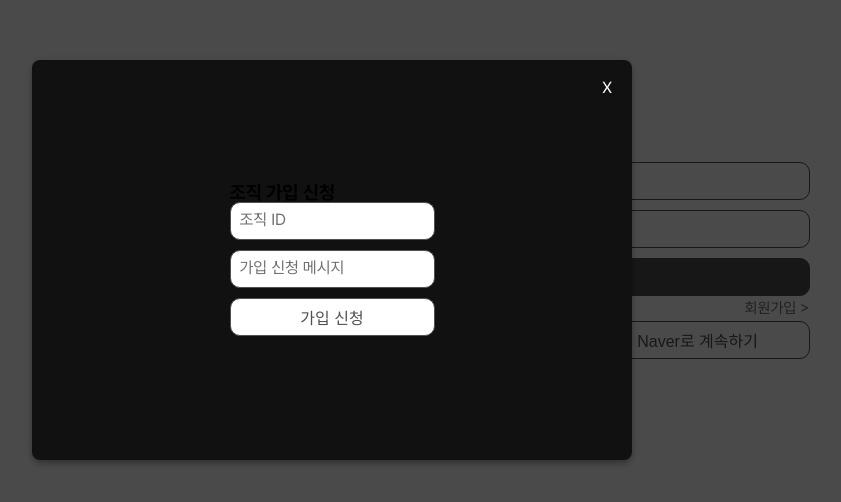
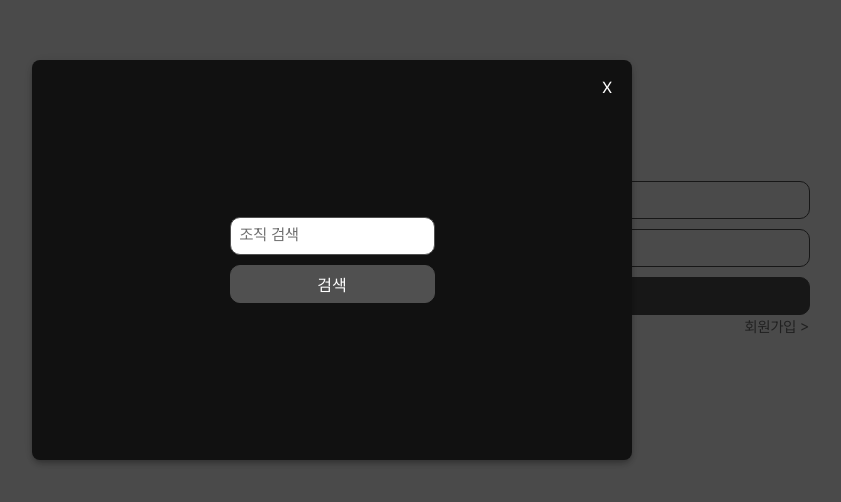
Before and after one commit to onezero-dju/2024-UCD_WEB_FRONT, a React (Create React App) app: page /login in a window 1280 px wide. Shown: the part 140-642 px from the top of the page, without its empty margins (308-1149 px from the left). Built offline with nearby package versions, Linux system fonts and the light colour scheme.

Commit message:
feat: 조직 검색 및 신청 로직 구현

```diff
--- a/src/components/Button/Button.jsx
+++ b/src/components/Button/Button.jsx
@@ -5,11 +5,11 @@ import './Button.css'
 /**
  * 버튼 컴포넌트
  */
-export const Button = ({primary=false, type, size='medium', label='button'}) => {
+export const Button = ({primary=false, type, size='medium', label='button', onClick}) => {
   const mode = primary ? 'primary' : 'secondary';
 
   return (
-    <button className={['btn', mode, size].join(' ')} type={type}>{label}</button>
+    <button className={['btn', mode, size].join(' ')} type={type} onClick={onClick}>{label}</button>
   )
 }
 
--- a/src/components/LoginContainer/LoginContainer.jsx
+++ b/src/components/LoginContainer/LoginContainer.jsx
@@ -1,162 +1,219 @@
-import React, { useState } from 'react'
-import {Link, useNavigate} from 'react-router-dom';
+import React, { useState } from 'react';
+import { Link, useNavigate } from 'react-router-dom';
 import { Button } from '../Button/Button';
 import { Input } from '../Input/Input';
-import './LoginContainer.css'
-import axios from "axios";
-import useCheckLogin from "../../hooks/useCheckLogin";
-import {useCookies} from "react-cookie";
-import ModalFrame from "../ModalFrame/ModalFrame";
+import './LoginContainer.css';
+import axios from 'axios';
+import { useCookies } from 'react-cookie';
+import ModalFrame from '../ModalFrame/ModalFrame';
 
 export default function LoginContainer() {
-    const [id, setId] = useState("");
-    const [password, setPassword] = useState("");
+  const [id, setId] = useState('');
+  const [password, setPassword] = useState('');
   const [cookies, setCookie] = useCookies(['token']);
   const [isModalOpen, setIsModalOpen] = useState(true);
-    const [organizationId, setOrganizationId] = useState("");
-    const [message, setMessage] = useState("");
+  const [organizationId, setOrganizationId] = useState('');
+  const [message, setMessage] = useState('');
+  const [searchKeyword, setSearchKeyword] = useState('');
+  const [searchResults, setSearchResults] = useState([]);
   const navigate = useNavigate();
 
   const handleSubmit = async (event) => {
-        // 기본 폼 제출 방지
     event.preventDefault();
 
-        // 비밀번호 유효성 검사
     if (password.length < 8) {
-          alert("비밀번호는 최소 8자 이상이어야 합니다.");
+      alert('비밀번호는 최소 8자 이상이어야 합니다.');
       return;
     }
 
-        // 추후 암호화 및 전송 필요
-        console.log("아이디:", id);
-        console.log("비밀번호:", password);
-
-        // 로그인 요청 API 통신
-        try{
+    try {
       const response = await axios.post(`${process.env.REACT_APP_API_URL}/login`, {
-                "email": id,
-                "password": password
+        email: id,
+        password: password,
       });
-            if(response.data.code === 200){
-                alert("로그인이 성공하였습니다");
+      if (response.data.code === 200) {
+        alert('로그인이 성공하였습니다');
         setCookie('token', response.data.token);
-                checkUserOrganization(cookies.token);
-                // console.log(cookies['token']);
-            }else{
-                alert("로그인이 실패하였습니다");
+        checkUserOrganization(response.data.token);
+      } else {
+        alert('로그인이 실패하였습니다');
       }
-
-        }catch(error){
-            if(error.code === 401){
-                alert(error.message);
-            }
-            else{
+    } catch (error) {
+      if (error.response && error.response.status === 401) {
+        alert('인증 오류: ' + error.message);
+      } else {
         console.error('로그인 에러', error);
-                alert("로그인 실패");
+        alert('로그인 실패');
       }
     }
   };
 
-    const checkUserOrganization = async(token) => {
-        try{
+  const checkUserOrganization = async (token) => {
+    try {
       const response = await axios.get(`${process.env.REACT_APP_API_URL}/api/organization/my`, {
         headers: {
-                    "Content-Type": "application/json",
+          'Content-Type': 'application/json',
           Authorization: `Bearer ${token}`,
         },
       });
-            if(response.data){
-                navigate('/main')
-            }
-            else{
+      if (response.data) {
+        navigate('/main');
+      } else {
         setIsModalOpen(true);
       }
-        }catch (error){
+    } catch (error) {
       if (error.response && error.response.status === 403) {
-                alert("이 리소스에 대한 권한이 없습니다.");
+        alert('이 리소스에 대한 권한이 없습니다.');
       } else {
         console.error('조직 확인 에러', error);
-                alert("조직 정보를 불러오는 데 실패했습니다.");
+        alert('조직 정보를 불러오는 데 실패했습니다.');
       }
     }
-    }
+  };
 
-    const handleJoinOrganization = async (event) => {
-        event.preventDefault();
-
-        if (!organizationId || !message) {
-            alert("조직 ID와 메시지를 모두 입력해주세요.");
+  const handleSearchOrganization = async (event) => {
+		event.preventDefault()
+    if (!searchKeyword) {
+      alert('검색할 조직 이름을 입력해주세요.');
       return;
     }
-
     try {
-            const response = await axios.post(`${process.env.REACT_APP_API_URL}/api/organizations/${organizationId}/join`, {
-                message: message,
-            }, {
+      const response = await axios.get(
+        `${process.env.REACT_APP_API_URL}/api/organizations/search`,
+        {
+          params: {
+            keyword: searchKeyword,
+          },
           headers: {
             Authorization: `Bearer ${cookies.token}`,
-                    "Content-Type": "application/json",
           },
-            });
+        }
+      );
+			response.data = {
+				"code": 200,
+				"message": "success",
+				"data": [
+						{
+								"organization_id": 3,
+								"organization_name": "한화이글스",
+								"description": "hi",
+								"created_at": "2024-09-12T10:31:35.770401"
+						},
+						{
+								"organization_id": 5,
+								"organization_name": "스티브",
+								"description": "steve",
+								"created_at": "2024-09-21T09:03:29.016079"
+						},
+						{
+								"organization_id": 7,
+								"organization_name": "테니스",
+								"description": "steve",
+								"created_at": "2024-09-25T05:11:19.946418"
+						}
+				]
+			}
+      if (response.data.code === 200) {
+        setSearchResults(response.data.data);
+      } else {
+        alert('조직 검색에 실패했습니다.');
+				console.log(response.data.code);
+      }
+    } catch (error) {
+      console.error('조직 검색 에러', error);
+      alert('조직 검색에 실패했습니다.');
+    }
+  };
 
-            if (response.status === 200) {
-                alert("조직 가입 신청이 성공했습니다.");
-                setIsModalOpen(false); // Close the modal after successful submission
+	const handleJoinOrganization = async (id) => {
+		console.log(id);
+		try {
+			const response = await axios.post(
+				`${process.env.REACT_APP_API_URL}/api/organizations/${id}/join`,
+				{
+					message: "가입 신청합니다.",
+				},
+				{
+					headers: {
+						Authorization: `Bearer ${cookies.token}`,
+						'Content-Type': 'application/json',
+					},
+				}
+			);
+			console.log(response);
+
+			if (response.data.code === 201) {
+				alert('조직 가입 신청이 성공했습니다.');
+				setIsModalOpen(false);
 			} else {
-                alert("조직 가입 신청에 실패했습니다.");
+				alert('조직 가입 신청에 실패했습니다.');
 			}
 		} catch (error) {
 			console.error('조직 가입 신청 에러', error);
-            alert("조직 가입 신청에 실패했습니다.");
+			alert('조직 가입 신청에 실패했습니다.');
 		}
 	};
-
 
   return (
     <main className='login-container'>
       <form className='login-field' onSubmit={handleSubmit}>
         <Input
-                    type='text' id='email' label='이메일'
+          type='text'
+          id='email'
+          label='이메일'
           onChange={(e) => setId(e.target.value)}
           required
         />
         <Input
-                    type='password' id='password' label='비밀번호'
+          type='password'
+          id='password'
+          label='비밀번호'
           onChange={(e) => setPassword(e.target.value)}
           required
         />
-                <Button type='submit' label='로그인' size='full' primary/>
+        <Button type='submit' label='로그인' size='full' primary />
       </form>
-            {/* 아래는 조직 가입 신청 모달창 */}
-            {isModalOpen &&
+
+      {isModalOpen && (
         <ModalFrame setModalOpen={setIsModalOpen}>
-                <form onSubmit={handleJoinOrganization}>
-                    <h3>조직 가입 신청</h3>
+          <form onSubmit={handleSearchOrganization}>
             <Input
               type='text'
-                        id='organizationId'
-                        label='조직 ID'
-                        onChange={(e) => setOrganizationId(e.target.value)}
+              id='searchKeyword'
+              label='조직 검색'
+              onChange={(e) => setSearchKeyword(e.target.value)}
 							required
 						/>
-                    <Input
+            <Button type="submit" label='검색' size='full' primary/>
+					</form>
+
+					<div className='search-results'>
+						{searchResults.map((org) => (
+							<div key={org.organization_id} className='organization-item'>
+								<span>{org.organization_name}</span>
+								<Button
+									label='가입 신청'
+									onClick={() => handleJoinOrganization(org.organization_id)}
+								/>
+							</div>
+						))}
+					</div>
+            {/* <Input
               type='text'
               id='message'
               label='가입 신청 메시지'
               onChange={(e) => setMessage(e.target.value)}
               required
             />
-                    <Button type='submit' label='가입 신청' size='full' />
-                </form>
-            </ModalFrame>}
+            <Button type='submit' label='가입 신청' size='full' /> */}
+        </ModalFrame>
+      )}
 
       <div className='signup-box'>
-                <Link to="/signup" className='text-href'>회원가입 &gt;</Link>
-            </div>
-            <div className='socal_login'>
-                <Button label='Google로 계속하기' size='full' />
-                <Button label='Naver로 계속하기' size='full' />
+        <Link to='/signup' className='text-href'>
+          회원가입 &gt;
+        </Link>
       </div>
     </main>
-    )
+  );
 }
```
Lines whose indentation alone changed are shown as unchanged.
